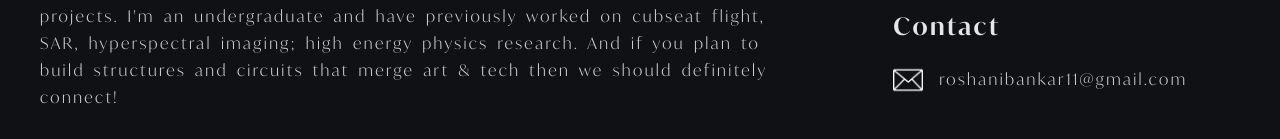
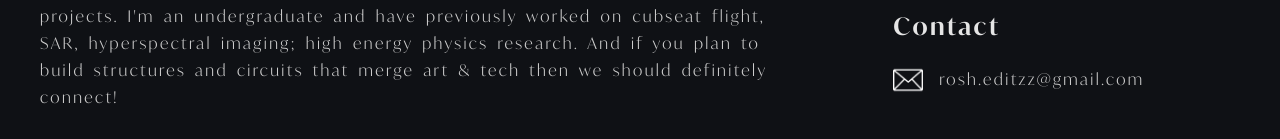
Before and after one commit to roshanibankar/iPortfolio, a React (Vite) app: page / in a window 1280 px wide. Shown: the part 798-937 px from the top of the page. Built offline with nearby package versions, Linux system fonts and the light colour scheme; the HTML template or start-up script is replaced by a standard one.

Commit message:
writing changes

```diff
--- a/src/pages/Home.tsx
+++ b/src/pages/Home.tsx
@@ -79,7 +79,7 @@ export default function Home({ darkMode }: Props) {
             <h2>Contact</h2>
             <div className="contact-icons">
               <img src={icons.email} alt="Email logo" />
-              <p>roshanibankar11@gmail.com</p>
+              <p>rosh.editzz@gmail.com</p>
             </div>
           </div>
         </div>
--- a/src/writings/the-view-from-the-swing.md
+++ b/src/writings/the-view-from-the-swing.md
@@ -5,7 +5,7 @@ type: poem
 ---
 
 I saw two people on a swing tonight,
-Moving gently in the dark, beneath the light.
+Moving gently in the dark, under the light.
 Once I would have smiled and thought it's sweet,
 And dreamed for my hands and his to meet.
 
@@ -18,7 +18,7 @@ To fix a love that’s breaking on the ground?
 
 I wonder how much pain I’ve had to bear,
 To look at love and only see a tear,
-Until he showed me, love doesn't ever end.
+Until he showed me how love doesn't ever end.
 
 Did they look up and see a star?
 Or are their minds long lost way too far?
@@ -27,7 +27,7 @@ Who left the swing because they couldn't play,
 Who let the heavy world take all their time,
 And turned their happy rhythm into a crime.
 
-And those who shout their thoughts into the air,
+Like those who shout their thoughts into thin air, #damn there just wont be another shakespeare wow
 Who force their words and do not seem to care,
 Who never let another person speak,
 And leave the quiet ones so tired and weak.
```
